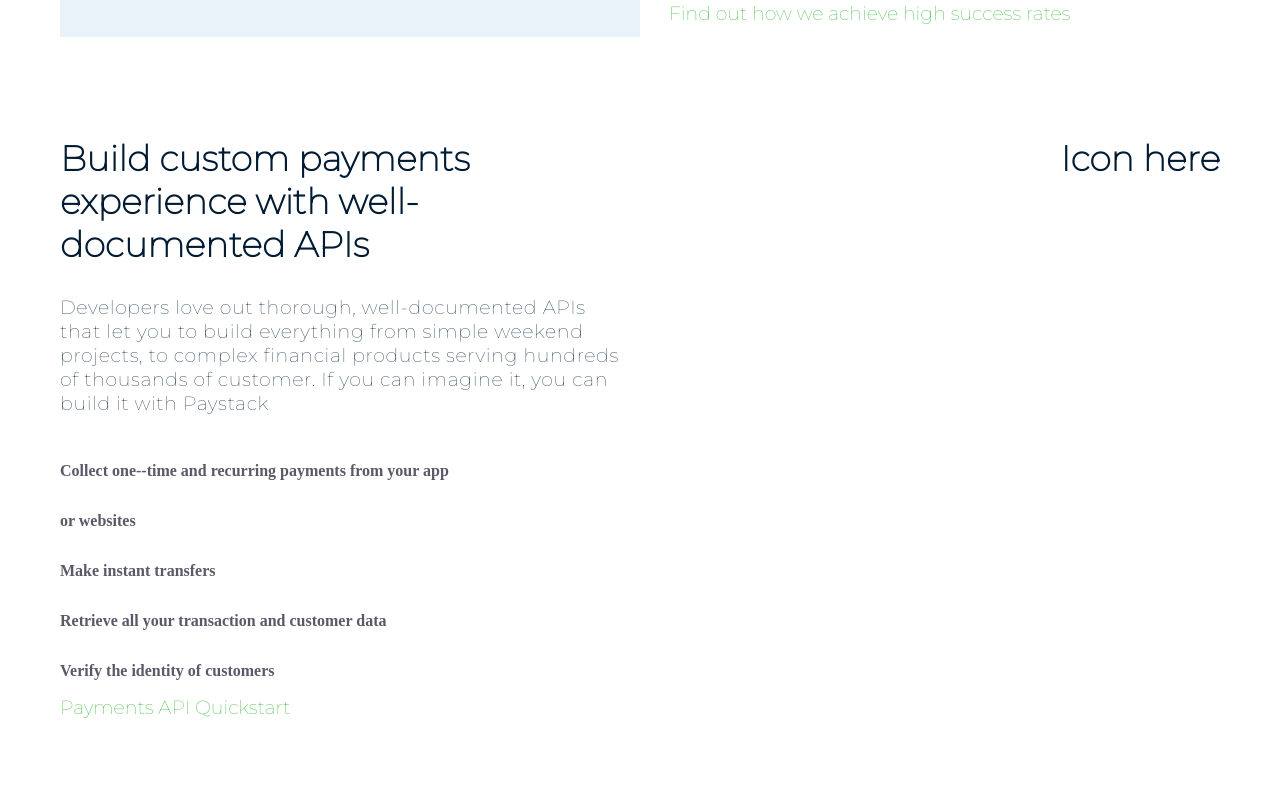
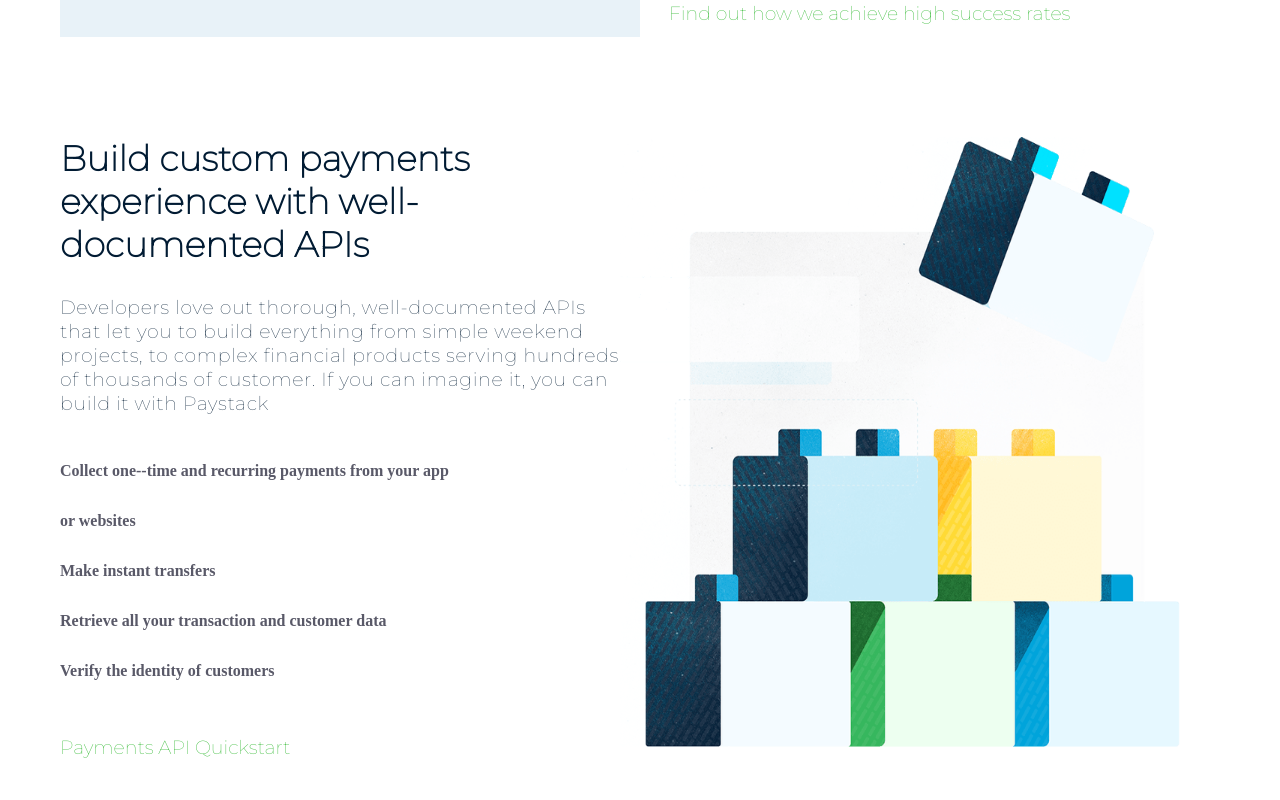
Before and after one commit to Ajdev11/Paystack-clone, a React (Create React App) app: page / in a window 1280 px wide. Shown: the part 1920-2720 px from the top of the page. Built offline with nearby package versions, Linux system fonts and the light colour scheme; a web font is replaced by a local one.

Commit message:
image: SuiteApi

```diff
--- a/src/PaystackComponent/Home.jsx
+++ b/src/PaystackComponent/Home.jsx
@@ -30,6 +30,7 @@ import {
   patrick,
   michael,
   otto,
+  suiteAPI,
 } from "./Image";
 import { useEffect } from "react";
 
@@ -146,7 +147,7 @@ function Home() {
   useEffect(() => {
     const tl = gsap
       .timeline()
-      .from(".section-1", { opacity: 0, duration: 1, y: 300 });
+      .from(".section-1", { opacity: 0, duration: 1, y: 100 });
   });
   return (
     <div>
@@ -154,7 +155,6 @@ function Home() {
         <div className="logo-name">
           <Logo />
           <Navigation />
-
         </div>
         <div className="section-1">
           <h1>
@@ -265,12 +265,14 @@ function Home() {
             <li>Retrieve all your transaction and customer data</li>
             <li>Verify the identity of customers</li>
           </ul>
+          <div className="payAPI">
           <NavLink className="paymentAPI" to="/paymentAPI">
             Payments API Quickstart
           </NavLink>
+          </div>
         </div>
         <div>
-          <h1>Icon here</h1>
+          <img id="suiteAPI" src={suiteAPI} alt="" />
         </div>
       </div>
       <div className="section-6">
--- a/src/PaystackComponent/Image.jsx
+++ b/src/PaystackComponent/Image.jsx
@@ -24,4 +24,4 @@ export {default as ycombinator}  from "../asset/Paystack images/ycombinator.png"
 export {default as patrick}  from "../asset/Paystack images/patrick.jpg"
 export {default as michael } from "../asset/Paystack images/michael.jpeg"
 export { default as otto}  from "../asset/Paystack images/otto.jpeg"
-export { default as naija}  from "../asset/Paystack images/naija.png"
+export { default as suiteAPI}  from "../asset/Paystack images/suiteAPI.png"
--- a/src/Styles/PaystackHome.css
+++ b/src/Styles/PaystackHome.css
@@ -51,7 +51,7 @@
 #right-nav:hover {
   color: rgb(7, 160, 221);
 }
-#flag{
+#flag {
   width: 40px;
   height: 40px;
   border-radius: 50px;
@@ -203,6 +203,13 @@ p {
   margin: 60px;
   margin-top: 100px;
 }
+#suiteAPI{
+  width: 600px;
+  height: 610px;
+}
+.payAPI{
+  margin-top: 40px;
+}
 #detailed {
   margin-top: 60px;
 }
@@ -218,7 +225,6 @@ p {
 #GEL {
   display: flex;
   justify-content: space-evenly;
-
 }
 .GEL {
   border: 1px solid #fff;
```
Also changed, not shown: src/asset/Paystack images/suiteAPI.png (renamed from src/asset/Paystack images/Robust-Suite-of-APIs-Opt.png).
